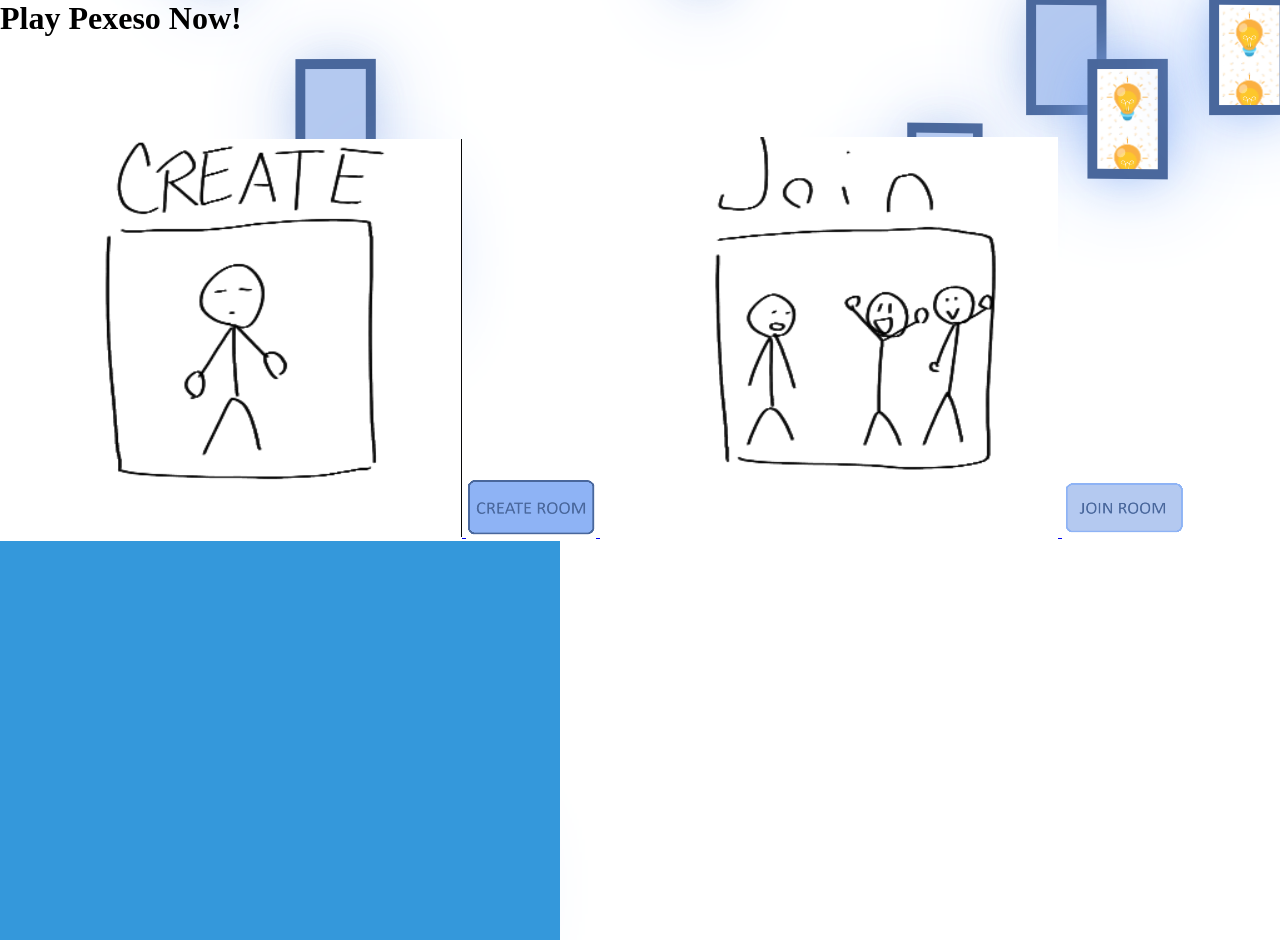
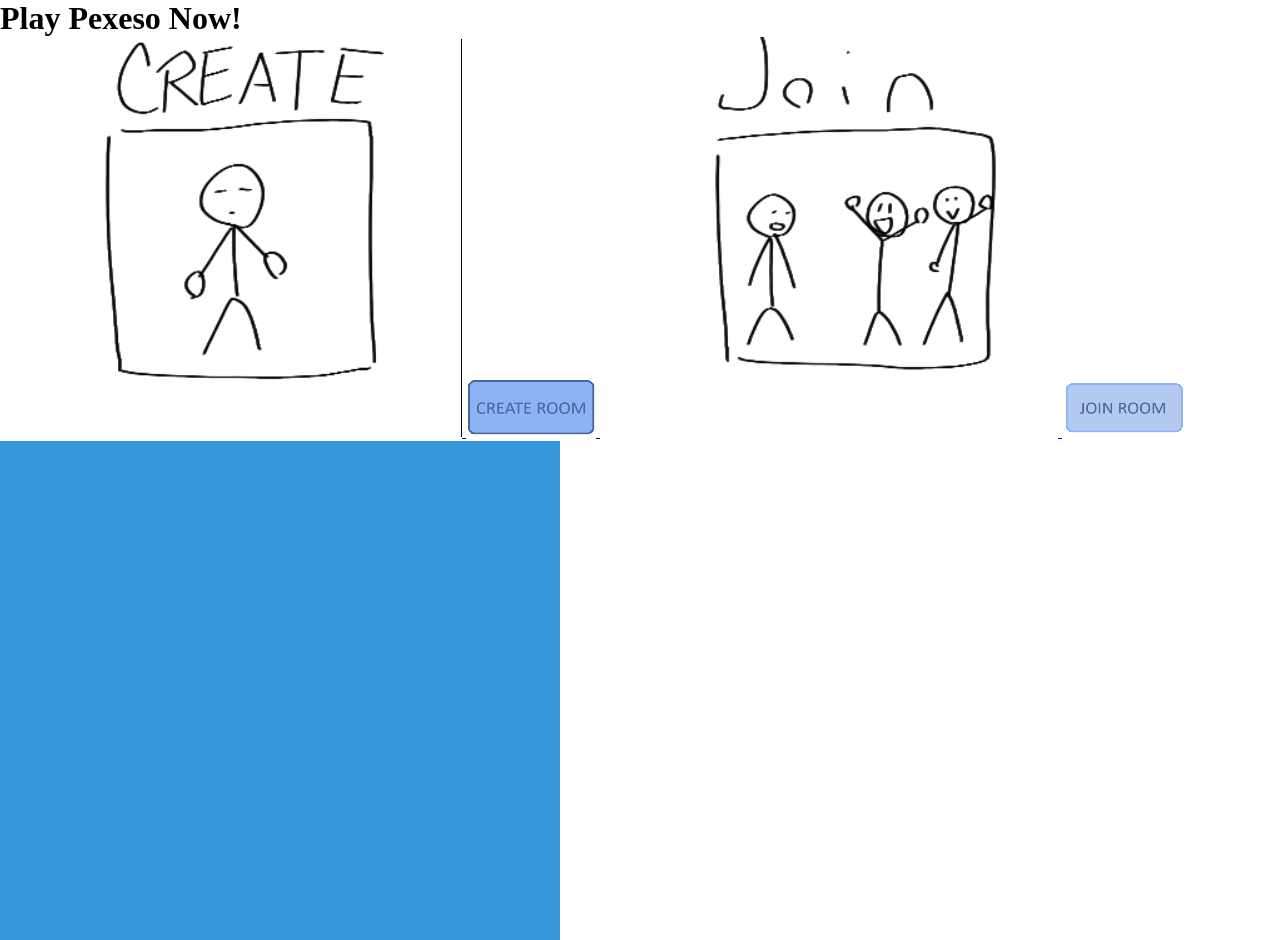
Before and after one commit to antosmichael07/Pexeso-Challenge, a website: page views/choose.html in a window 1280 px wide. Shown: the top 940 px of the page. Drawn offline with Linux system fonts and the light colour scheme; files that its build step writes are made by us from their sources; files whose address does not match are found by name.

Commit message:
did it work

```diff
--- a/public/stylesheets/choose/style.css
+++ b/public/stylesheets/choose/style.css
@@ -1,48 +1,3 @@
-/*///////////////////////////////////////////////////////////////////*/
-
-.conatiner{
-    width: 100%;
-    height: 100%;
-}
-
-.bubbles{
-    display: flex;
-}
-
-.bubbles span {
-    position: relative;
-    width: 100px;
-    height: 100px;
-    border-radius: 0%;
-    animation: flip linear infinite;
-    animation-duration: calc(125s / var(--i));
-}
-
-.bubbles span:nth-child(even){
-    background: #b4c9f0;
-    box-shadow: 0 0 0 10px #49679C,
-    0 0 50px #b4c9f0,
-    0 0 100px #b4c9f0;
-}
-
-.bubbles span:nth-child(odd){
-    background-image: url('../../images/home/memorygames.png');
-    background-size: contain;
-    box-shadow: 0 0 0 10px #49679C,
-    0 0 50px #8EB3F5,
-    0 0 100px #8EB3F5;
-}
-
-@keyframes flip {
-    0% {
-        transform: perspective(1200px) translateY(100vh) rotateY(0deg);
-    }
-    100% {
-        transform: perspective(1200px) translateY(-100vh) rotateY(1turn);
-    }
-}
-
-/*/////////////////////////////////////////////////////////////////////////*/
 
 h1 {
     font-family: Calibri;
@@ -56,21 +11,13 @@ body {
     font-family: 'Arial', sans-serif;
     background-color: #43464d;
     overflow: hidden;
-<<<<<<< HEAD:public/stylesheets/create/style.css
-
-=======
->>>>>>> eae08a083f5be23a070860b190e573df6b465eaa:public/stylesheets/choose/style.css
 }
 
-.images {
+.container {
     display: flex;
     height: 100vh;
-<<<<<<< HEAD:public/stylesheets/create/style.css
-
-=======
     width: 100%;
     margin-left: 10%;
->>>>>>> eae08a083f5be23a070860b190e573df6b465eaa:public/stylesheets/choose/style.css
 }
 
 .a2 {
@@ -162,11 +109,3 @@ body {
         position: relative;
     }
 }
-
-.container {
-    /* CSS properties for the .container class */
-
-    position: relative;
-    bottom: 0;
-    z-index: -1;
-}
--- a/routes/room.js
+++ b/routes/room.js
@@ -8,8 +8,4 @@ router.get("/", function (req, res, next) {
   res.send(fs.readFileSync("./views/room.html", "utf8"));
 });
 
-router.post("/", function (req, res, next) {
-  res.send("bomba")
-})
-
 module.exports = router;
--- a/views/choose.html
+++ b/views/choose.html
@@ -8,46 +8,9 @@
 </head>
 
 <body>
-
     <h1>Play Pexeso Now!</h1>
-
-
     <div class="container">
-
-        <div class="bubbles-flip">
-            <div class="bubbles">
-                <span style="--i:18;"></span>
-                <span style="--i:21;"></span>
-                <span style="--i:16;"></span>
-                <span style="--i:15;"></span>
-                <span style="--i:24;"></span>
-                <span style="--i:12;"></span>
-                <span style="--i:10;"></span>
-                <span style="--i:25;"></span>
-                <span style="--i:20;"></span>
-                <span style="--i:17;"></span>
-                <span style="--i:23;"></span>
-                <span style="--i:15;"></span>
-                <span style="--i:19;"></span>
-                <span style="--i:18;"></span>
-                <span style="--i:10;"></span>
-                <span style="--i:11;"></span>
-                <span style="--i:21;"></span>
-                <span style="--i:13;"></span>
-                <span style="--i:12;"></span>
-                <span style="--i:20;"></span>
-                <span style="--i:13;"></span>
-
-            </div>
-        </div>
-    </div>
-
-
-    <div class="images">
-        <a target=_blank href="www.create.com" class="a1">
-
         <a href="/room" class="a1">
-
             <img src="images/create/create1.png" class="create1">
             <img src="images/create/create.png" class="create-room-btn">
 
```
Also changed, not shown: app.js (+5 -2 lines), views/error.html (added, +11 -0 lines), views/room.html (+2 -2 lines).
